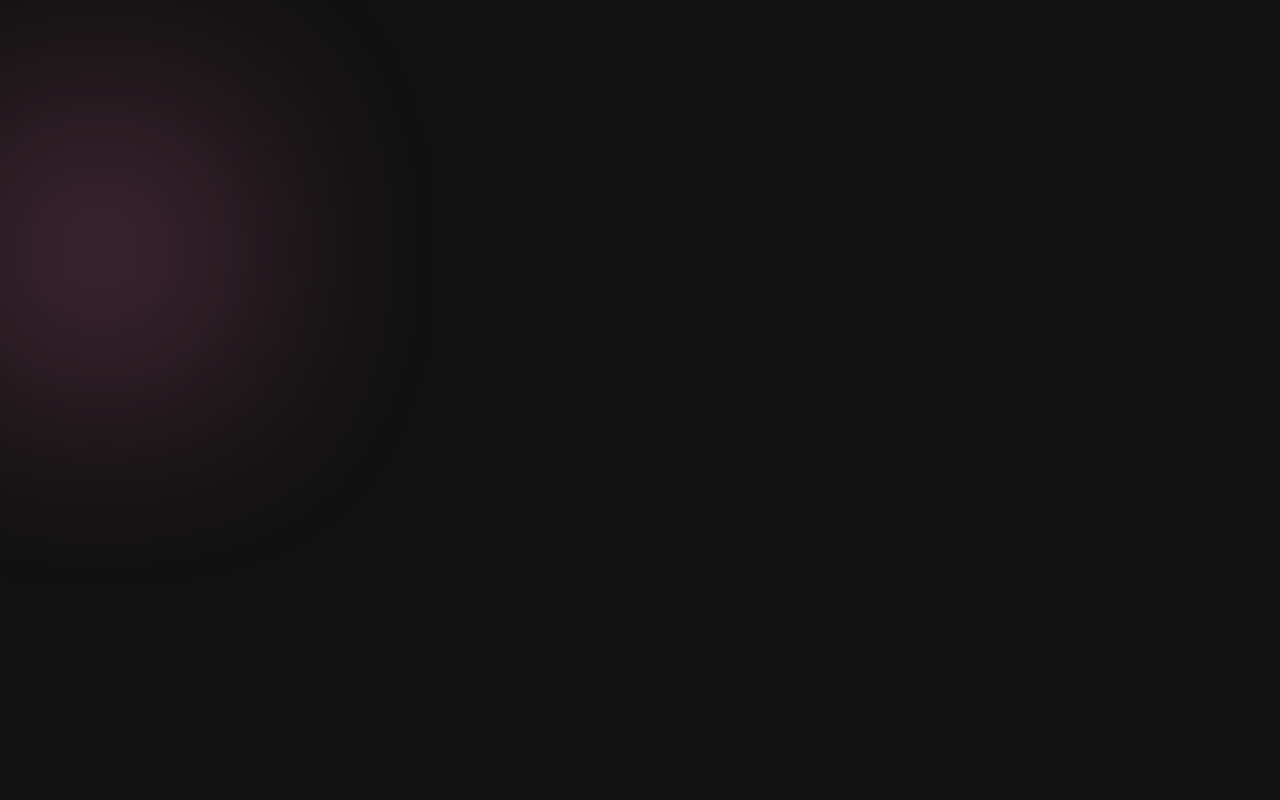
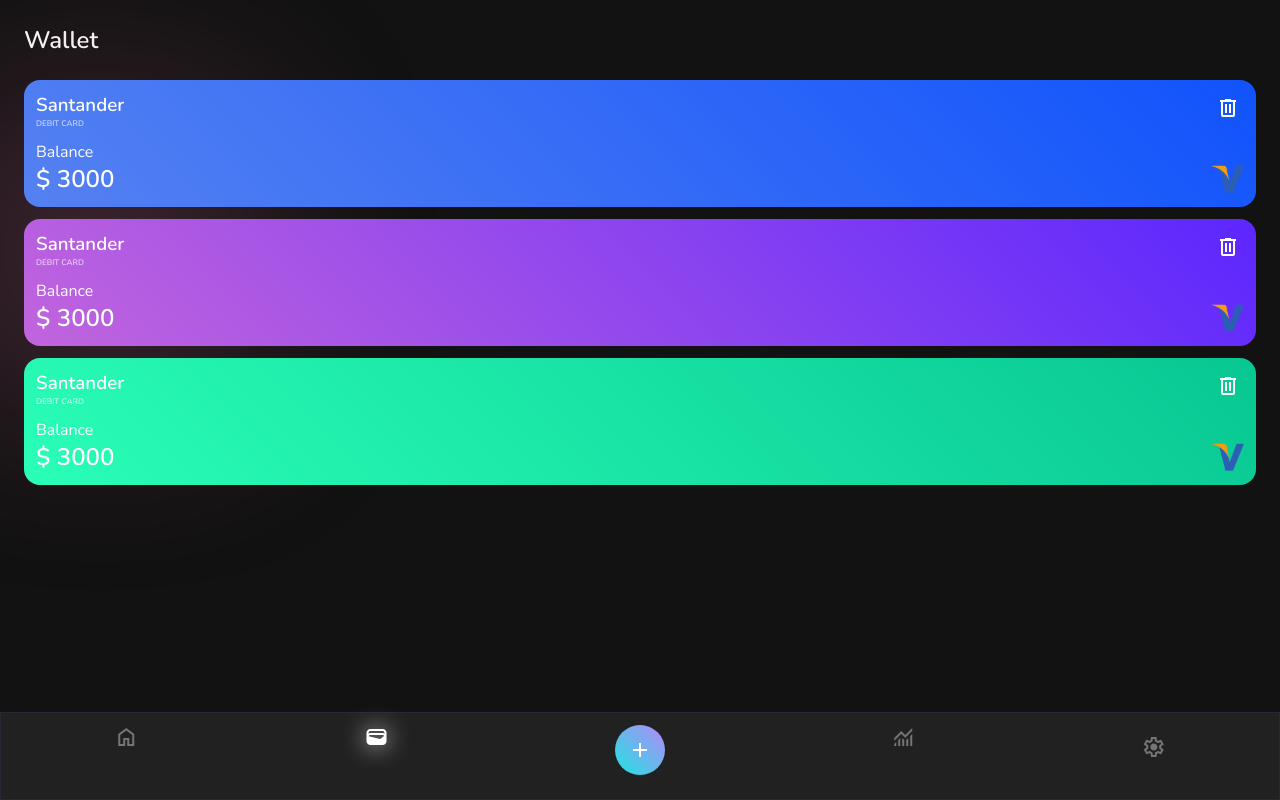
Before and after one commit to diemedina/finance-ui-old, a React (Vite) app: page /wallet in a window 1280 px wide. Built offline with nearby package versions, Linux system fonts and the light colour scheme.

Commit message:
Component credit card

```diff
--- a/src/App.jsx
+++ b/src/App.jsx
@@ -2,6 +2,7 @@
 import { Notifications } from 'src/components/Notifications/Notifications';
 import { Login } from 'src/pages/Login/Login';
 import { Dashboard } from 'src/pages/Dashboard/Dashboard';
+import { Wallet } from 'src/pages/Wallet/Wallet';
 import { Monitoring } from 'src/pages/Monitoring/Monitoring';
 
 
@@ -11,6 +12,7 @@
       <Notifications />
       <Route path="/" component={Login} />
       <Route path="/dashboard" component={Dashboard} />
+      <Route path="/wallet" component={Wallet} />
       <Route path="/monitoring" component={Monitoring} />
     </>
   )
--- /dev/null
+++ b/src/components/CreditCard/CreditCard.jsx
@@ -0,0 +1,34 @@
+import React from "react";
+import Visa from 'src/assets/visa.png';
+import MasterCard from 'src/assets/mastercard.png';
+import AmericanExpress from 'src/assets/americanexpress.png';
+import './creditCard.scss';
+
+const IMAGE_SRC = {
+  "VISA": Visa,
+  "MASTERCARD": MasterCard,
+  "AMERICANEXPRESS": AmericanExpress
+}
+
+export const CreditCard = ({card}) => {
+  return (
+    <div className={card.color + " credit-card animate__animated animate__fadeIn"} key={card.id}>
+      <h3>
+        {card.description} <small>{card.type}</small>
+      </h3>
+      <div className="credit-card__balance-image">
+        <div>
+          <span>Balance</span>
+          <h2>$ {card.balance}</h2>
+        </div>
+        <img src={IMAGE_SRC[card.entity]} alt={card.entity}></img>
+      </div>
+
+      <div className="credit-card__actions">
+        <span className="material-symbols-outlined" onClick={() => removeCard(card.id)}>
+          delete
+        </span>
+      </div>
+    </div>
+  );
+};
--- /dev/null
+++ b/src/components/CreditCard/creditCard.scss
@@ -0,0 +1,40 @@
+.credit-card {
+  display: flex;
+  flex-direction: column;
+  gap: 12px;
+  color: white;
+  min-width: 280px;
+  padding: 12px;
+  border-radius: 16px;
+  position: relative;
+
+  &__actions {
+    transition: visibility 0s, opacity 0.2s linear;
+    position: absolute;
+    top: 16px;
+    right: 16px;
+  }
+
+  &__balance-image {
+    display: flex;
+    justify-content: space-between;
+    align-items: flex-end;
+  }
+
+  img {
+    margin-left: auto;
+    width: 32px;
+    height: fit-content;
+  }
+
+  h3 small {
+    display: block;
+    font-weight: bold;
+    font-size: 8px;
+    opacity: .7;
+  }
+
+  h3:last-child {
+    margin-left: auto;
+  }
+}
--- a/src/components/Dashboard/Wallet/Wallet.jsx
+++ b/src/components/Dashboard/Wallet/Wallet.jsx
@@ -5,18 +5,8 @@
 import { useModal } from 'src/hooks/useModal';
 import MockWallet from 'src/mocks/wallet';
 import Modal from 'src/components/Modal/Modal';
-
-import Visa from 'src/assets/visa.png';
-import MasterCard from 'src/assets/mastercard.png';
-import AmericanExpress from 'src/assets/americanexpress.png';
 import './wallet.scss';
-
-
-const IMAGE_SRC = {
-  "VISA": Visa,
-  "MASTERCARD": MasterCard,
-  "AMERICANEXPRESS": AmericanExpress
-}
+import { CreditCard } from '../../CreditCard/CreditCard';
 
 export default function Wallet() {
   const { register, handleSubmit, reset } = useForm();
@@ -72,18 +62,7 @@
           {
             wallet.map(card => {
               return (
-                <div className={card.color + ' dashboard__wallet__list__item animate__animated animate__fadeIn'} key={card.id}>
-                  <h3>{card.description} <small>{card.type}</small></h3>
-                  <div>
-                    <span>Balance</span>
-                    <h2>$ {card.balance}</h2>
-                  </div>
-                  <img src={IMAGE_SRC[card.entity]} alt={card.entity}></img>
-
-                  <div className='dashboard__wallet__list__item__actions'>
-                    <span className="material-symbols-outlined" onClick={() => removeCard(card.id)}>delete</span>
-                  </div>
-                </div>
+                <CreditCard card={card} />
               )
             })
           }
--- a/src/components/Dashboard/Wallet/wallet.scss
+++ b/src/components/Dashboard/Wallet/wallet.scss
@@ -30,40 +30,6 @@
     gap: 12px;
     margin-top: 24px;
     overflow-x: scroll;
-
-    &__item {
-      display: flex;
-      flex-direction: column;
-      gap: 12px;
-      color: white;
-      min-width: 280px;
-      padding: 12px;
-      border-radius: 16px;
-      position: relative;
-
-      &__actions {
-        transition: visibility 0s, opacity .2s linear;
-        position: absolute;
-        top: 16px;
-        right: 16px;
-      }
-
-      img {
-        margin-left: auto;
-        width: 32px;
-      }
-    }
-
-    h3 small {
-      display: block;
-      font-weight: bold;
-      font-size: 8px;
-      opacity: .7;
-    }
-
-    h3:last-child {
-      margin-left: auto;
-    }
   }
 }
 
--- a/src/components/Navbar/Navbar.jsx
+++ b/src/components/Navbar/Navbar.jsx
@@ -17,9 +17,11 @@
               <span className="material-symbols-outlined">home</span>
           </button>
         </Link>
-        <button className={active == 'WALLET' ? 'active' : ''}>
-          <span className="material-symbols-outlined">wallet</span>
-        </button>
+        <Link href="/wallet">
+          <button className={active == '/wallet' ? 'active' : ''}>
+            <span className="material-symbols-outlined">wallet</span>
+          </button>
+        </Link>
 
         <button className='navbar__add' onClick={() => setModalActive('ADD_TRANSACTION')}>
           <span className='material-symbols-outlined'>add</span>
--- a/src/pages/Dashboard/Dashboard.jsx
+++ b/src/pages/Dashboard/Dashboard.jsx
@@ -8,6 +8,7 @@
   return (
     <div className='dashboard'>
       <h2>Hello, Diego 👋</h2>
+
       <Wallet />
       <Transactions />
       <Navbar />
--- a/src/pages/Dashboard/dashboard.scss
+++ b/src/pages/Dashboard/dashboard.scss
@@ -3,4 +3,32 @@
     width: 100vw;
     margin-top: 24px;
     margin-bottom: 100px;
+
+    &__balance {
+        width: 100%;
+        display: flex;
+        flex-direction: column;
+        margin: 12px auto;
+        gap: 12px;
+        background: #212121;
+        padding: 24px;
+        border-radius: 12px;
+
+        &__container {
+            display: flex;
+            justify-content: space-between;
+            gap: 8px;
+            text-align: center;
+
+            h3 {
+                font-weight: lighter;
+                opacity: .6;
+            }
+
+            small {
+                font-weight: lighter;
+                opacity: .4;
+            }
+        }
+    }
 }
--- a/src/pages/Monitoring/Monitoring.jsx
+++ b/src/pages/Monitoring/Monitoring.jsx
@@ -147,8 +147,6 @@
         </div>
       </div>
 
-
-
       <Navbar />
     </div>
   )
--- /dev/null
+++ b/src/pages/Wallet/Wallet.jsx
@@ -0,0 +1,27 @@
+import React, { useState } from "react";
+import { Navbar } from "src/components/Navbar/Navbar";
+import MockWallet from 'src/mocks/wallet';
+import { CreditCard } from "src/components/CreditCard/CreditCard";
+import "./wallet.scss";
+
+export const Wallet = () => {
+  const [wallet] = useState(MockWallet);
+
+  return (
+    <div className="wallet">
+      <h2>Wallet</h2>
+
+      <div className='wallet__list'>
+        {
+          wallet.map(card => {
+            return (
+              <CreditCard card={card}/>
+            )
+          })
+        }
+      </div>
+
+      <Navbar />
+    </div>
+  );
+};
--- /dev/null
+++ b/src/pages/Wallet/wallet.scss
@@ -0,0 +1,15 @@
+@import 'src/styles/variables';
+
+.wallet {
+  padding: 0 24px;
+  width: 100vw;
+  margin-top: 24px;
+  margin-bottom: 100px;
+
+  &__list {
+    margin-top: 24px;
+    display: flex;
+    flex-direction: column;
+    gap: 12px;
+  }
+}
```
